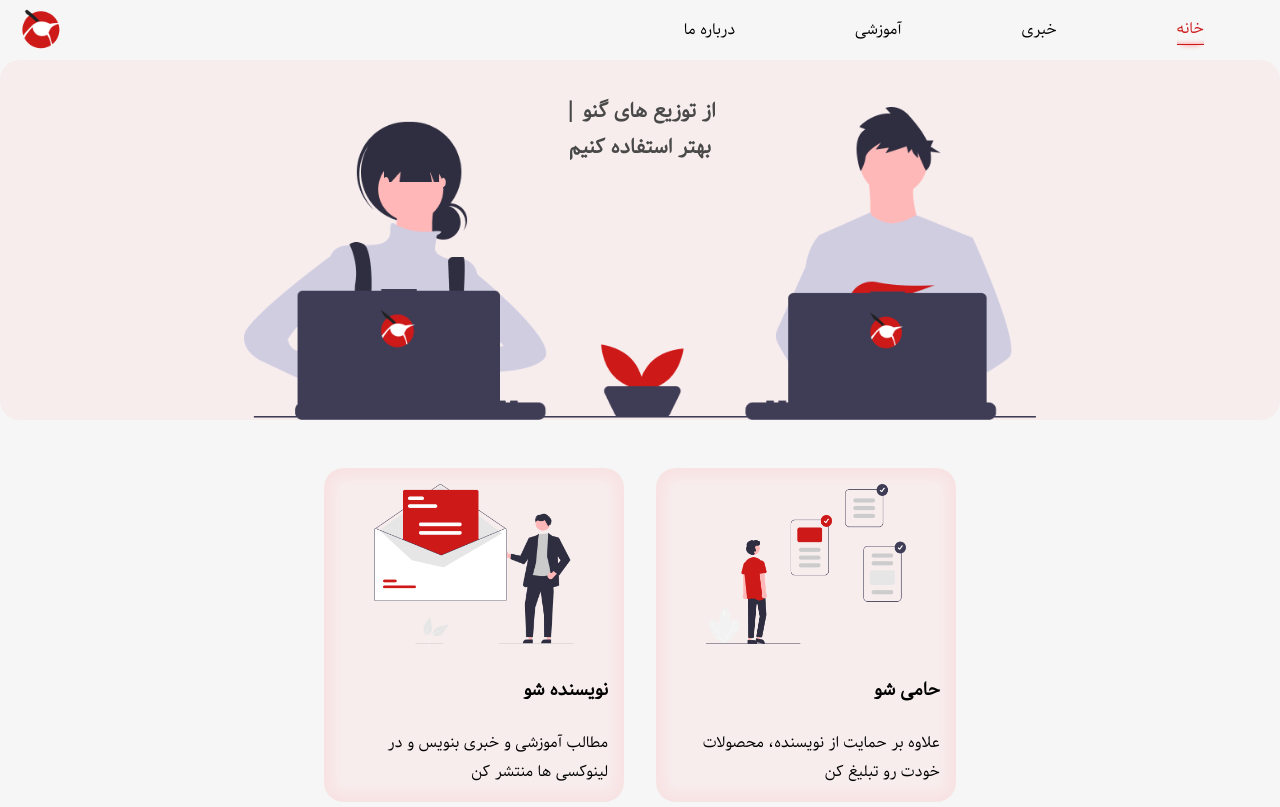
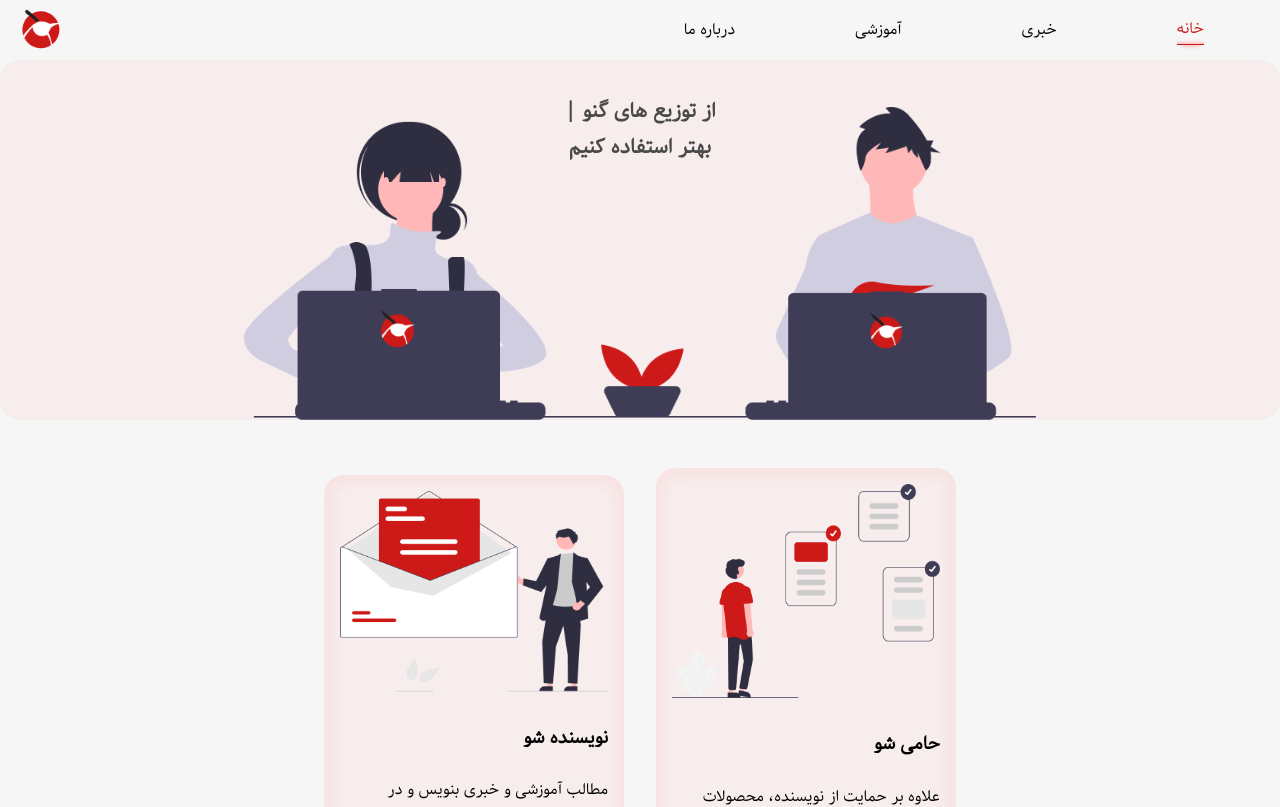
Before and after one commit to Shetabi/linuxiha, a Next.js app: page / in a window 1280 px wide. Shown: the top 807 px of the page. Built offline with nearby package versions, Linux system fonts and the light colour scheme.

Commit message:
image optimization applied

```diff
--- a/pages/index.js
+++ b/pages/index.js
@@ -3,6 +3,7 @@ import Typewriter from '../src/components/typewriter';
 import { useRouter } from 'next/router'
 import {basePath} from '../src/lib/config';
 import { NextSeo } from 'next-seo';
+import Image from 'next/image';
 
 const Home = () => {
     const router = useRouter()
@@ -19,13 +20,27 @@ const Home = () => {
 
             <div className={style.features}>
                 <section className={style.feature}>
-                    <img src={`${basePath}/images/support-articles.png`} alt="support"/>
+                    <Image
+                        className={style.media}
+                        src={`${basePath}/images/support-articles.png`}
+                        alt="support"
+                        width="200"
+                        height="160"
+                        layout="responsive"
+                    />
                     <h3>حامی شو</h3>
                     <p>علاوه بر حمایت از نویسنده، محصولات خودت رو تبلیغ کن</p>
                 </section>
 
                 <section className={style.feature}>
-                <img src={`${basePath}/images/create-article.png`} alt="support"/>
+                <Image
+                        className={style.media}
+                        src={`${basePath}/images/create-article.png`}
+                        alt="create article"
+                        width="200"
+                        height="150"
+                        layout="responsive"
+                    />
                     <h3>نویسنده شو</h3>
                     <p>مطالب آموزشی و خبری بنویس و در لینوکسی ها منتشر کن</p>
                 </section>
--- a/src/components/header.js
+++ b/src/components/header.js
@@ -3,6 +3,7 @@ import style from '../../styles/header.module.scss'
 import Link from 'next/link'
 import { useRouter } from 'next/router'
 import {basePath} from '../lib/config';
+import Image from 'next/image';
 
 const Header = () => {
     let pathName = "";
@@ -47,7 +48,14 @@ const Header = () => {
         </nav>
 
             <figure className={style.logo}>
-                <img src={`${basePath}/images/logo.png`} alt="linuxiha"/>
+                <Image
+                    className={style.media}
+                    src={`${basePath}/images/logo.png`}
+                    alt="linuxiha-logo"
+                    width="50"
+                    height="50"
+                    layout="intrinsic"
+                />
             </figure>
 
         </header>
--- a/styles/article.module.scss
+++ b/styles/article.module.scss
@@ -9,6 +9,7 @@
 
     & > img {
         width: 100%;
+        height: auto;
         border-radius: 5px 5px 0 0;
     }
 
--- a/styles/home.module.scss
+++ b/styles/home.module.scss
@@ -63,10 +63,6 @@
     }
 
     @include large() {
-        // height: 60vh;
-        // background-position-y: 100%;
-        // background-size: 800px 600px;
-        // align-items: flex-end;
         h2 {
             font-size: 1.3rem;
             top: 1.5rem;
```
Also changed, not shown: pages/articles/[slug].js (+9 -1 lines), src/components/card.js (+6 -3 lines), styles/card.module.scss (+1 -77 lines), 1 other file (tests, documents, lock files or other folders).
